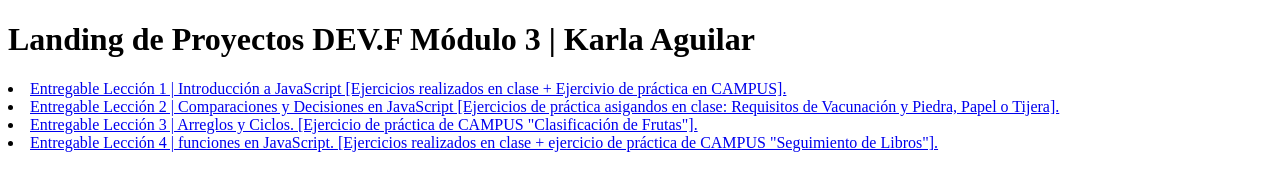
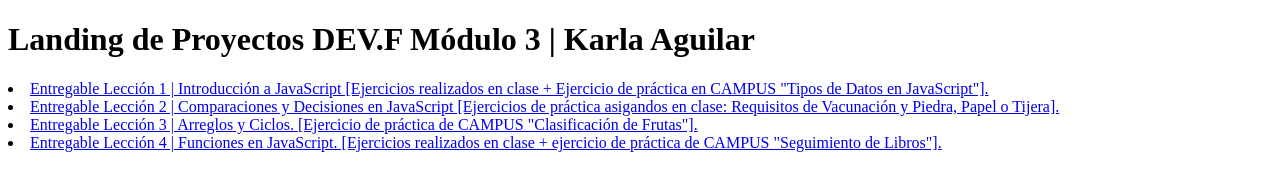
Before and after one commit to Karla-AgCRZ/M3-Intro_JavaScript, a plain HTML site: page index.html in a window 1280 px wide. Drawn offline with Linux system fonts and the light colour scheme.

Commit message:
:pencil: Corrigiendo ortografía

```diff
--- a/index.html
+++ b/index.html
@@ -10,7 +10,7 @@
     <div>
         <li>
             <a href="./L1-Estructuras_de_Control/index.html">
-            Entregable Lección 1 | Introducción a JavaScript [Ejercicios realizados en clase + Ejercivio de práctica en CAMPUS].
+            Entregable Lección 1 | Introducción a JavaScript [Ejercicios realizados en clase + Ejercicio de práctica en CAMPUS "Tipos de Datos en JavaScript"].
             </a>
         </li>
         <li>
@@ -25,7 +25,7 @@
         </li>
         <li>
             <a href="./L3-Funciones/index.html">
-                Entregable Lección 4 | funciones en JavaScript. [Ejercicios realizados en clase + ejercicio de práctica de CAMPUS "Seguimiento de Libros"].
+                Entregable Lección 4 | Funciones en JavaScript. [Ejercicios realizados en clase + ejercicio de práctica de CAMPUS "Seguimiento de Libros"].
             </a>
         </li>
     </div>
```
